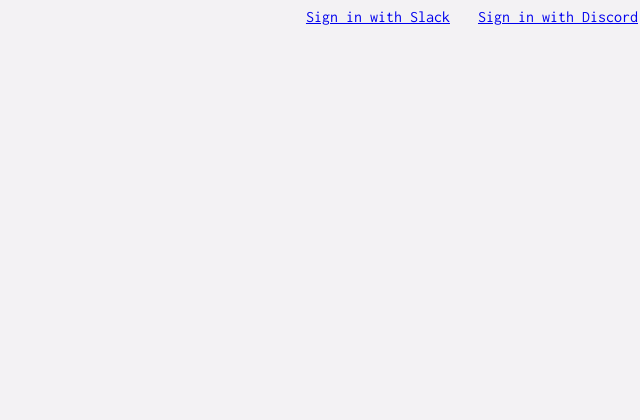
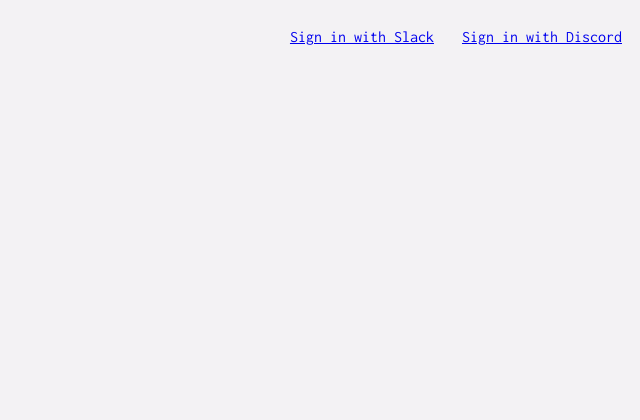
Before and after one commit to HackSoc/philmnight, a Django app: page / in a window 1280 px wide. Shown: the top 420 px of the page, without its empty margins (640-1280 px from the left). After the commit the page ends 45 px from the top, so only its background shows below. Run offline with Django 3.2, Linux system fonts and the light colour scheme.

Commit message:
Styling updates

```diff
--- a/static/css/style.css
+++ b/static/css/style.css
@@ -1,9 +1,3 @@
-html,
-body {
-  width: 100%;
-  height: 100%;
-}
-
 body {
   background-color: #f3f2f4;
   color: #212121;
@@ -17,4 +11,5 @@
 #navbar a,
 #navbar p {
   padding: 20px 10px;
+  display: inline-block;
 }
```
